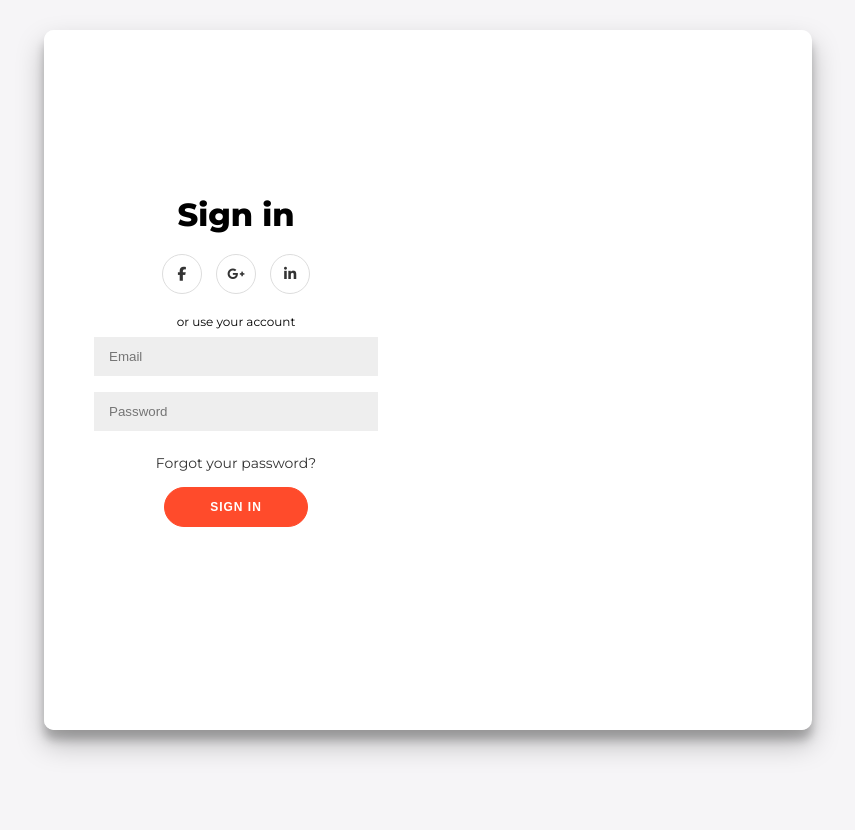
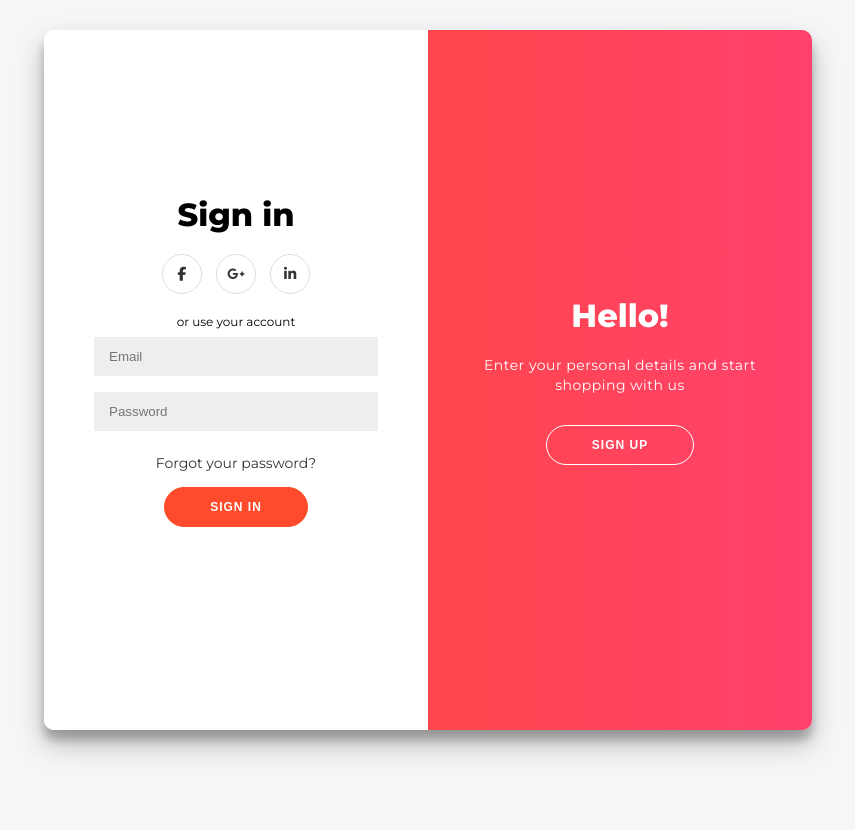
Before and after one commit to AaronVong/BaoCao_OSS2, a PHP site: page /login.php in a window 1280 px wide. Shown: the whole page, without its empty margins (212-1067 px from the left). Run offline with PHP 8.4, Linux system fonts and the light colour scheme; some libraries are stand-ins or nearby versions.

Commit message:
them hello va Script

```diff
--- a/login.php
+++ b/login.php
@@ -153,6 +153,35 @@
                 <span class="text--notify"><?php echo $uid!==0?"Đăng ký thành công! Hãy đăng nhập bằng tài khoản của bạn.":"";?></span>
             </form>
         </div>
+        <div class="overlay-container">
+            <div class="overlay">
+                <div class="overlay-panel overlay-left">
+                    <h1>Welcome Back!</h1>
+                    <p>To keep connected with us please login with your personal info</p>
+                    <button class="ghost" id="signIn">Sign In</button>
+                </div>
+                <div class="overlay-panel overlay-right">
+                    <h1>Hello!</h1>
+                    <p>Enter your personal details and start shopping with us</p>
+                    <button class="ghost" id="signUp">Sign Up</button>
+                </div>
+            </div>
+        </div>
+    </div>
+
+    <script>
+        const signUpButton = document.getElementById('signUp');
+        const signInButton = document.getElementById('signIn');
+        const container = document.getElementById('container');
+        signUpButton.addEventListener('click', () => {
+            container.classList.add("right-panel-active");
+        });
+
+        signInButton.addEventListener('click', () => {
+            container.classList.remove("right-panel-active");
+        });
+
+    </script>
 </body>
 
 </html>
```
